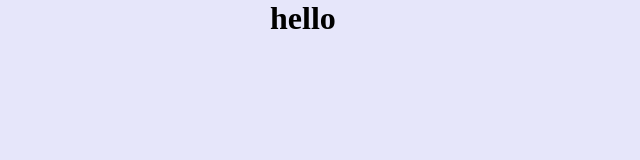
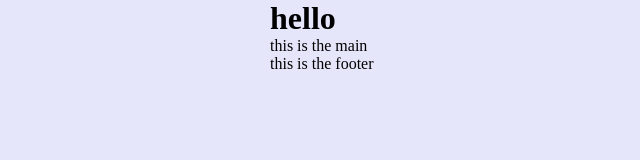
Before and after one commit to lockhartmb/goodytwospoonsreact, a Gatsby site: page / in a window 1280 px wide. Shown: the whole page, without its empty margins (45-685 px from the left). Built offline with nearby package versions, Linux system fonts and the light colour scheme; Gatsby itself is replaced by a stand-in of ours.

Commit message:
Initial component structure

```diff
--- /dev/null
+++ b/src/components/footer.js
@@ -0,0 +1,11 @@
+import React from "react"
+
+export default () => {
+  return (
+    <footer>
+      <div className="wrapper">
+        <p>this is the footer</p>
+      </div>
+    </footer>
+  )
+}
--- /dev/null
+++ b/src/components/main.js
@@ -0,0 +1,11 @@
+import React from "react"
+
+export default () => {
+  return (
+    <main>
+      <div className="wrapper">
+        <p>this is the main</p>
+      </div>
+    </main>
+  )
+}
--- a/src/pages/index.js
+++ b/src/pages/index.js
@@ -1,10 +1,14 @@
 import React from "react"
-import Header from "../components/Header"
+import Header from "../components/header"
+import Main from "../components/main"
+import Footer from "../components/footer"
 
 export default () => {
   return (
     <>
-      <Header></Header>
+      <Header />
+      <Main />
+      <Footer />
     </>
   )
 }
```
